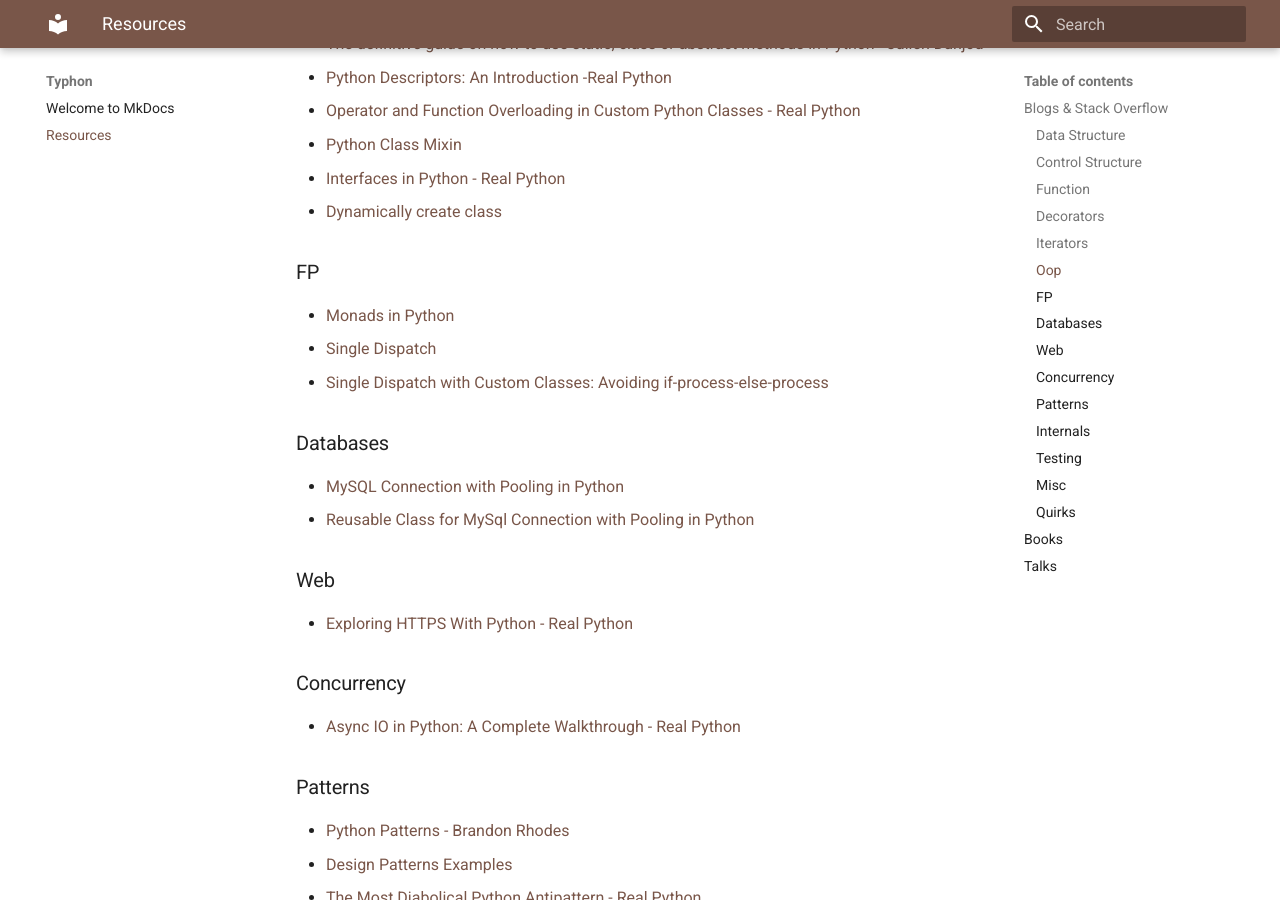
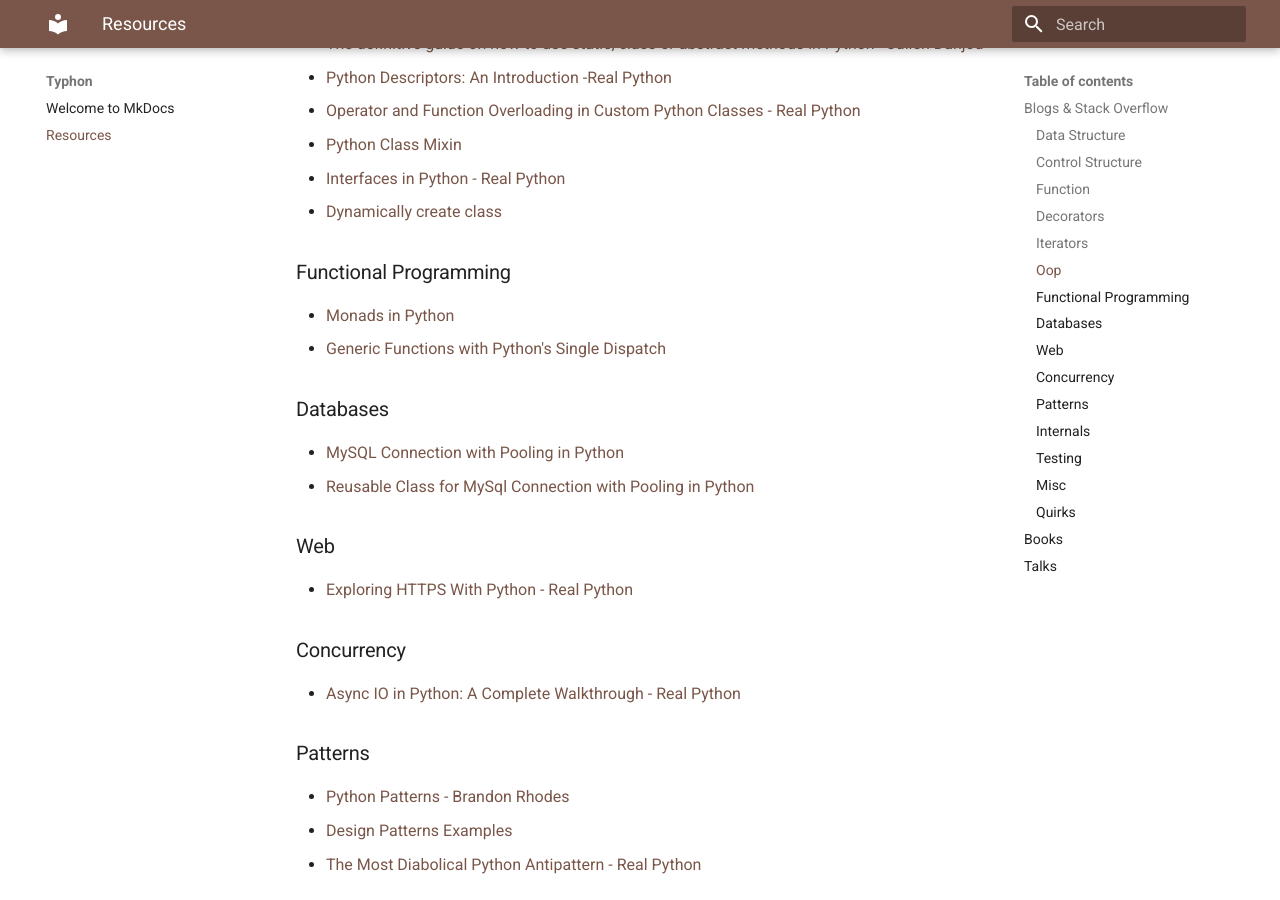
Before and after one commit to rednafi/pypress, an MkDocs documentation site: the page built from docs/resources.md, in a window 1280 px wide and 900 px high, scrolled down 1576 px. Built offline with MkDocs 1.6.1 and Material for MkDocs 9.7.7, drawn with Linux system fonts in a browser that asks for light colours.

Commit message:
Added generic functions with singledispatch blog

```diff
--- a/docs/resources.md
+++ b/docs/resources.md
@@ -60,10 +60,10 @@
 * [Python Class Mixin](https://stackoverflow.com/questions/533631/what-is-a-mixin-and-why-are-they-useful)
 * [Interfaces in Python - Real Python](https://docs.python.org/3/library/threading.html)
 * [Dynamically create class](https://www.tutorialdocs.com/article/python-class-dynamically.html)
-### FP
+
+### Functional Programming
 * [Monads in Python](https://nikgrozev.com/2013/12/10/monads-in-15-minutes/)
-* [Single Dispatch](https://amontalenti.com/2013/10/20/singledispatch)
-* [Single Dispatch with Custom Classes: Avoiding if-process-else-process](https://gist.github.com/rednafi/acc53c00af67340bdaf2e09d9290f548)
+* [Generic Functions with Python's Single Dispatch](https://rednafi.github.io/digressions/python/2020/04/05/python-singledispatch.html)
 
 ### Databases
 
```
